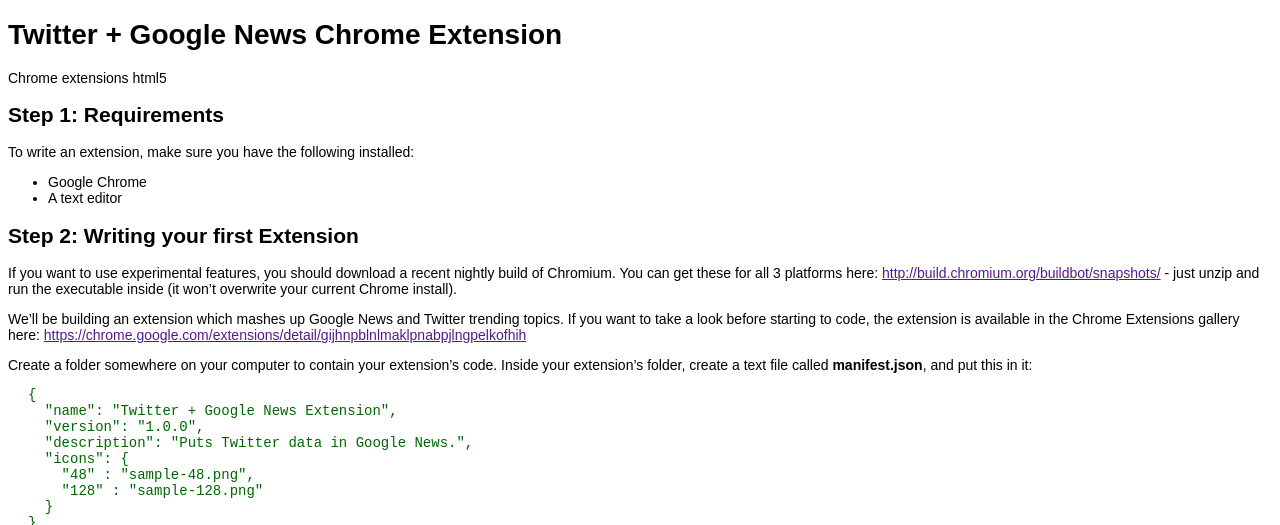
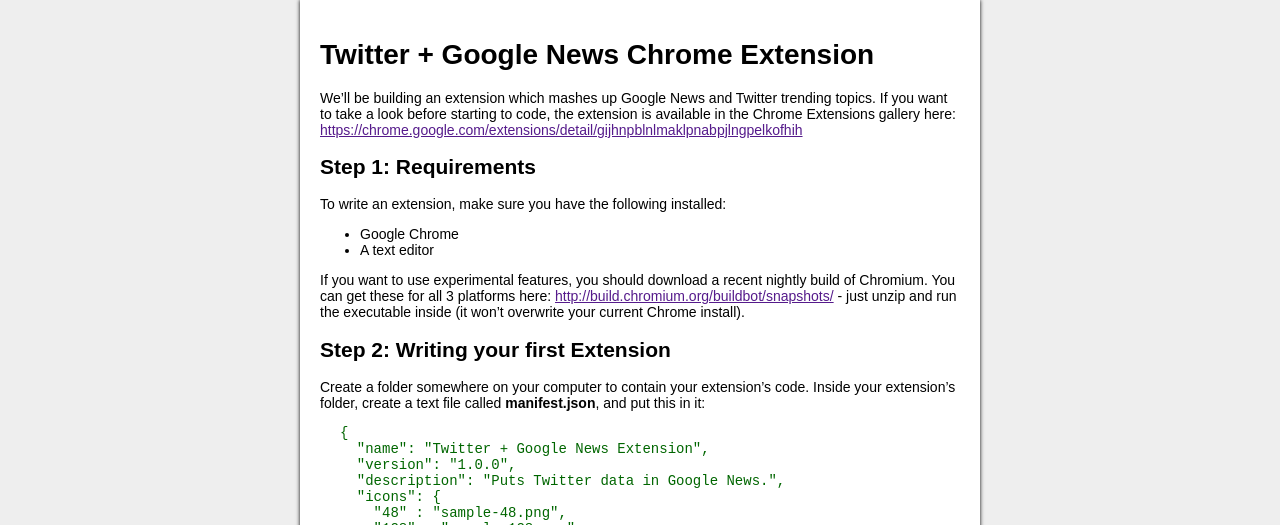
Before and after one commit to kurrik/hackathons, a Jekyll site: the page built from _posts/2010-09-22-twitter-google-news-chrome-extension.markdown, in a window 1280 px wide. Shown: the top 525 px of the page. Built offline with Jekyll 4.4.1, drawn with Linux system fonts in a browser that asks for light colours; some of the changed text lies outside the part shown; grey boxes are pictures that could not be loaded.

Commit message:
Update content and put in some basic styles.

```diff
--- a/_config.yml
+++ b/_config.yml
@@ -4,7 +4,7 @@
 pygments:           true
 
 # Customizations
-permalink:          /:month-:day-:year/:title.html
+permalink:          /hackathons/:month-:day-:year/:title.html
 auto:               true
 server:             true
 server_port:        7580
--- a/_layouts/default.html
+++ b/_layouts/default.html
@@ -5,10 +5,14 @@
     <link rel="stylesheet" href="/static/default.css" />
   </head>
   <body>
-    <h1>{{ page.title }}</h1>
-    {% for cat in page.categories %}
-      {{ cat }}
-    {% endfor %}
-    {{ content }}
+    <div id="wrap">
+      <h1>{{ page.title }}</h1>
+      <!--
+      {% for cat in page.categories %}
+        {{ cat }}
+      {% endfor %}
+      -->
+      {{ content }}
+    </div>
   </body>
 </html>
--- a/_posts/2010-09-22-twitter-google-news-chrome-extension.markdown
+++ b/_posts/2010-09-22-twitter-google-news-chrome-extension.markdown
@@ -32,8 +33,8 @@
     }
 
 Note that there are two icons referenced in the manifest file.  You can make your own or use these:
-![](http://src.chromium.org/viewvc/chrome/trunk/src/chrome/common/extensions/docs/examples/howto/contentscript_xhr/sample-128.png)
-![](http://src.chromium.org/viewvc/chrome/trunk/src/chrome/common/extensions/docs/examples/howto/contentscript_xhr/sample-48.png)
+![](/static/img/sample-128.png)
+![](/static/img/sample-48.png)
 
 Put the icons in the same directory as the **manifest.json** file.
 
@@ -50,8 +51,8 @@
   "icons": {
     "48" : "sample-48.png",
     "128" : "sample-128.png"
-  },
-  <em>"background_page": "background.html"</em>
+  }<em>,
+  "background_page": "background.html"</em>
 }
 </code></pre>
 
@@ -70,7 +71,7 @@
 
 Now if you go to [chrome://extensions]() and click **reload** next to your extension, you should see a link to **background.html** which will open up Chrome's Inspector.  Click the link and make sure that "hello world" is printed in the console.
 
-### Step 4: Add a content script
+## Step 4: Add a content script
 
 Add the following lines to your **manifest.json** so it looks like this:
 
@@ -99,7 +100,7 @@
 
 Now if you reload your extension and go to **news.google.com** you should see an alert box.  **Right click** on the page and choose **inspect element**. Then check the console to make sure that "Hello from a content script" was printed there.  Note that this is a different console than the background page!
 
-### Step 5: Send a message to the background page
+## Step 5: Send a message to the background page
 
 Change your **contentscript.js** to the following:
 
@@ -125,7 +126,7 @@
 
 **Reload your extension** and go to **news.google.com**.  Check the console for the background page.  You should see the request from the content script in the console.  The content script can now send messages to the background page.
 
-### Step 6: Fetch data from Twitter
+## Step 6: Fetch data from Twitter
 
 Change your **background.html** page to this:
 
@@ -189,7 +190,7 @@
 
 Now the request will work.  Check the console to see the response from the API.
 
-### Step 7: Passing data back to the content script:
+## Step 7: Passing data back to the content script:
 
 You need to return the Twitter data to the content script, so we'll add a callback parameter to the function that fetches Twitter data.  Change your **background.html** to:
 
@@ -276,9 +277,9 @@
 
 Congratulations!  You've just build a useful Google Chrome Extension!
 
-### Full source code:
+## Full source code:
 
-#### manifest.json
+### manifest.json
 
     {
       "name": "Twitter + Google News Extension",
@@ -300,7 +301,7 @@
       ]
     }
 
-#### background.html
+### background.html
 
     <!DOCTYPE html>
     <html>
@@ -338,7 +339,7 @@
       </body>
     </html>
 
-#### contentscript.js
+### contentscript.js
 
     function onResponse(data) {
       if (data.trends) {
--- a/index.html
+++ b/index.html
@@ -3,5 +3,6 @@
 title: Index
 ---
 {% for post in site.posts %}
-  <a href="{{ post.url }}">{{ post.title }}</a><br />
+  <h2><a href="{{ post.url }}">{{ post.title }}</a></h2>
+  <p>{{ post.snippet }}</p>
 {% endfor %}
--- a/static/default.css
+++ b/static/default.css
@@ -18,3 +18,17 @@
   font-style: normal;
   color: #060;
 }
+
+body {
+  background: #eee;
+  padding: 0;
+  margin: 0;
+}
+
+#wrap {
+  width: 50%;
+  margin: 0 auto;
+  padding: 20px;
+  -webkit-box-shadow: 0 0 4px #000;
+  background: #fff;
+}
```
Also changed, not shown: other parts of _posts/2010-09-22-twitter-google-news-chrome-extension.markdown (+7 -6 lines), static/img/sample-128.png (added), static/img/sample-48.png (added).
